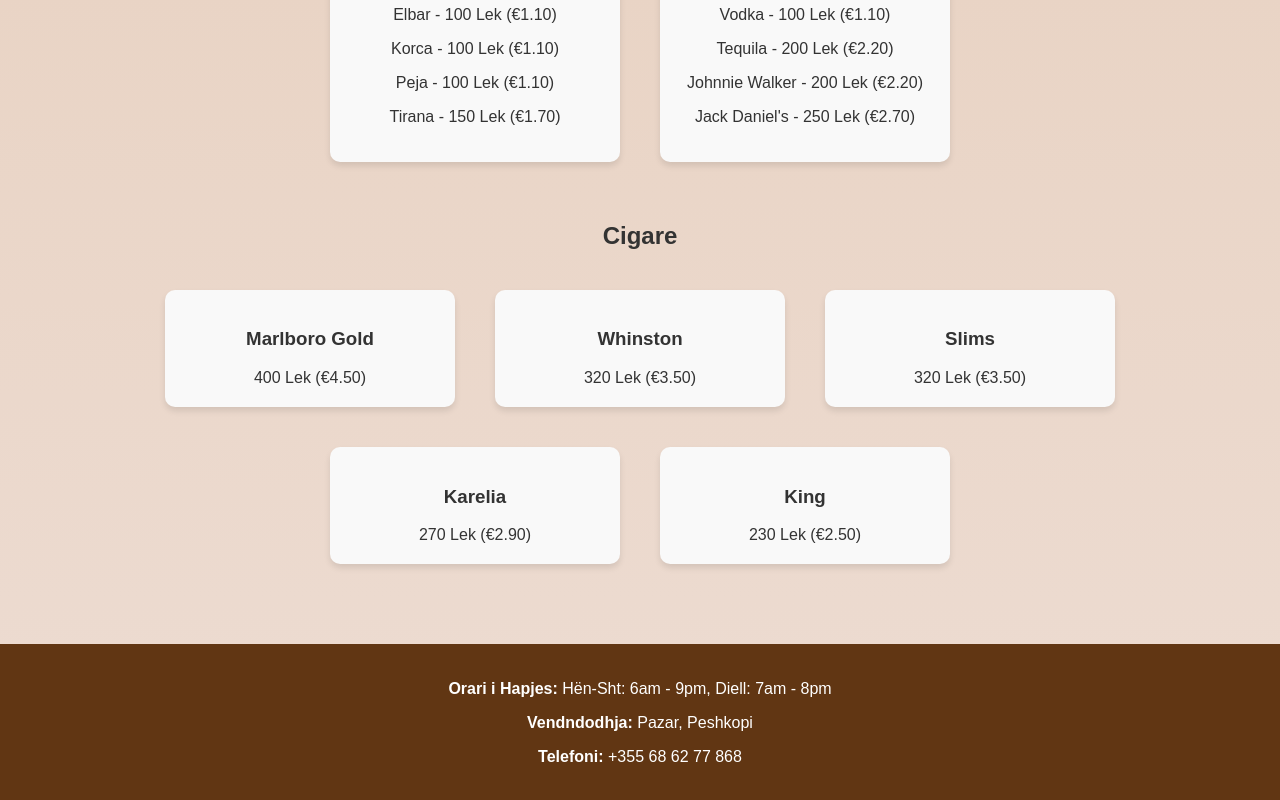
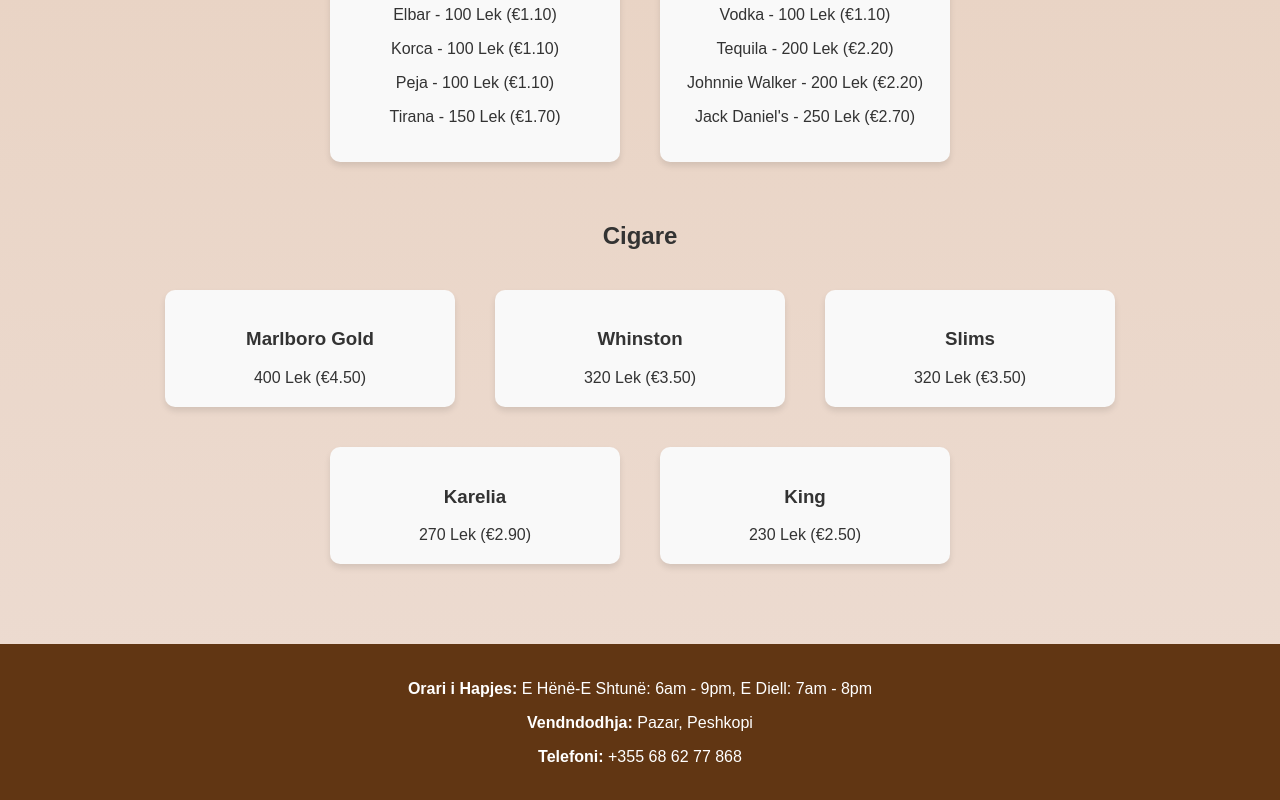
Before and after one commit to elvismanja2004/menu, a plain HTML site: page index.html in a window 1280 px wide. Shown: the part 1827-2627 px from the top of the page. Drawn offline with Linux system fonts and the light colour scheme.

Commit message:
Update index.html

```diff
--- a/index.html
+++ b/index.html
@@ -163,7 +163,7 @@
     </main>
     <footer>
         <div class="footer-info">
-            <p><strong>Orari i Hapjes:</strong> Hën-Sht: 6am - 9pm, Diell: 7am - 8pm</p>
+            <p><strong>Orari i Hapjes:</strong> E Hënë-E Shtunë: 6am - 9pm, E Diell: 7am - 8pm</p>
             <p><strong>Vendndodhja:</strong> Pazar, Peshkopi</p>
             <p><strong>Telefoni:</strong> +355 68 62 77 868</p>
         </div>
```
